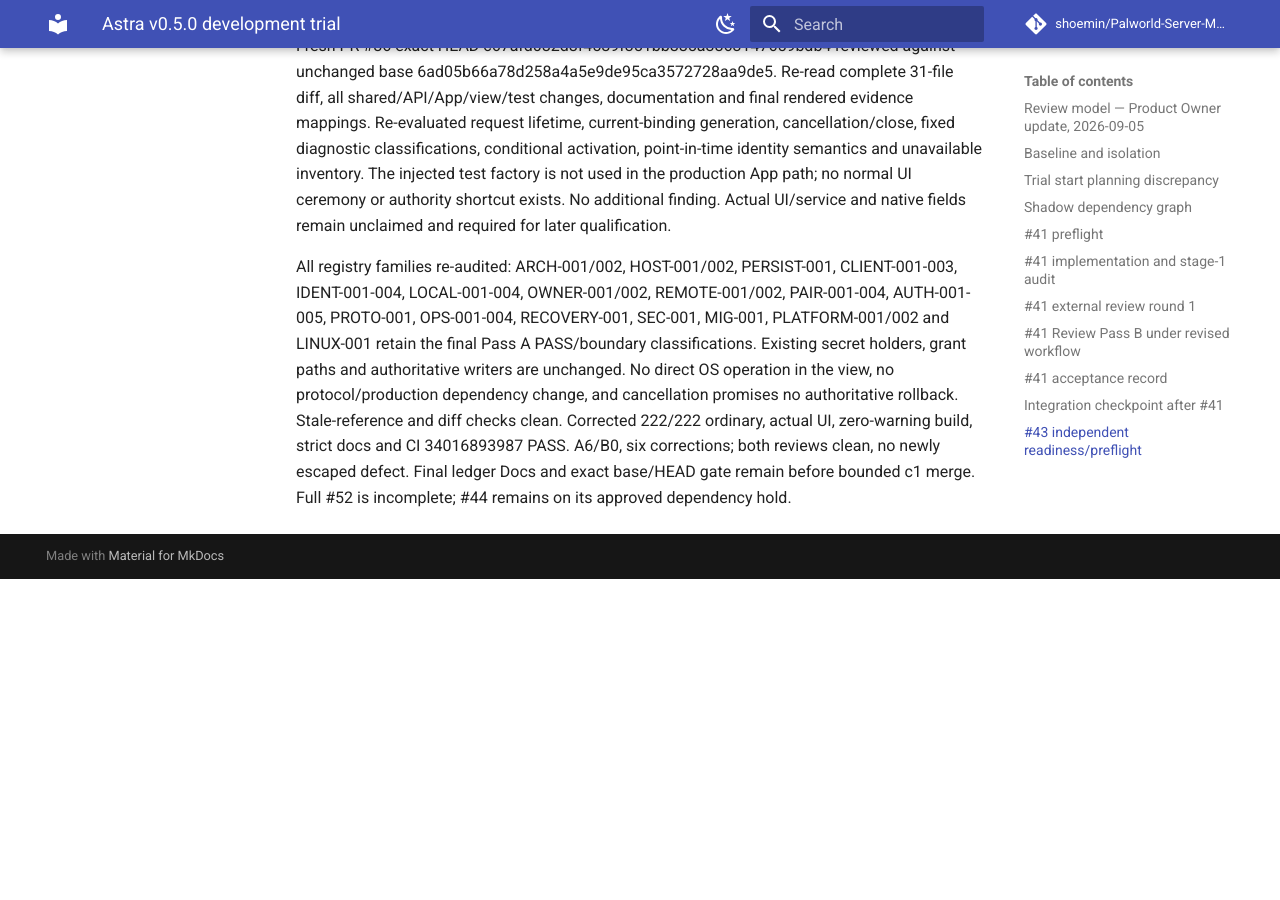
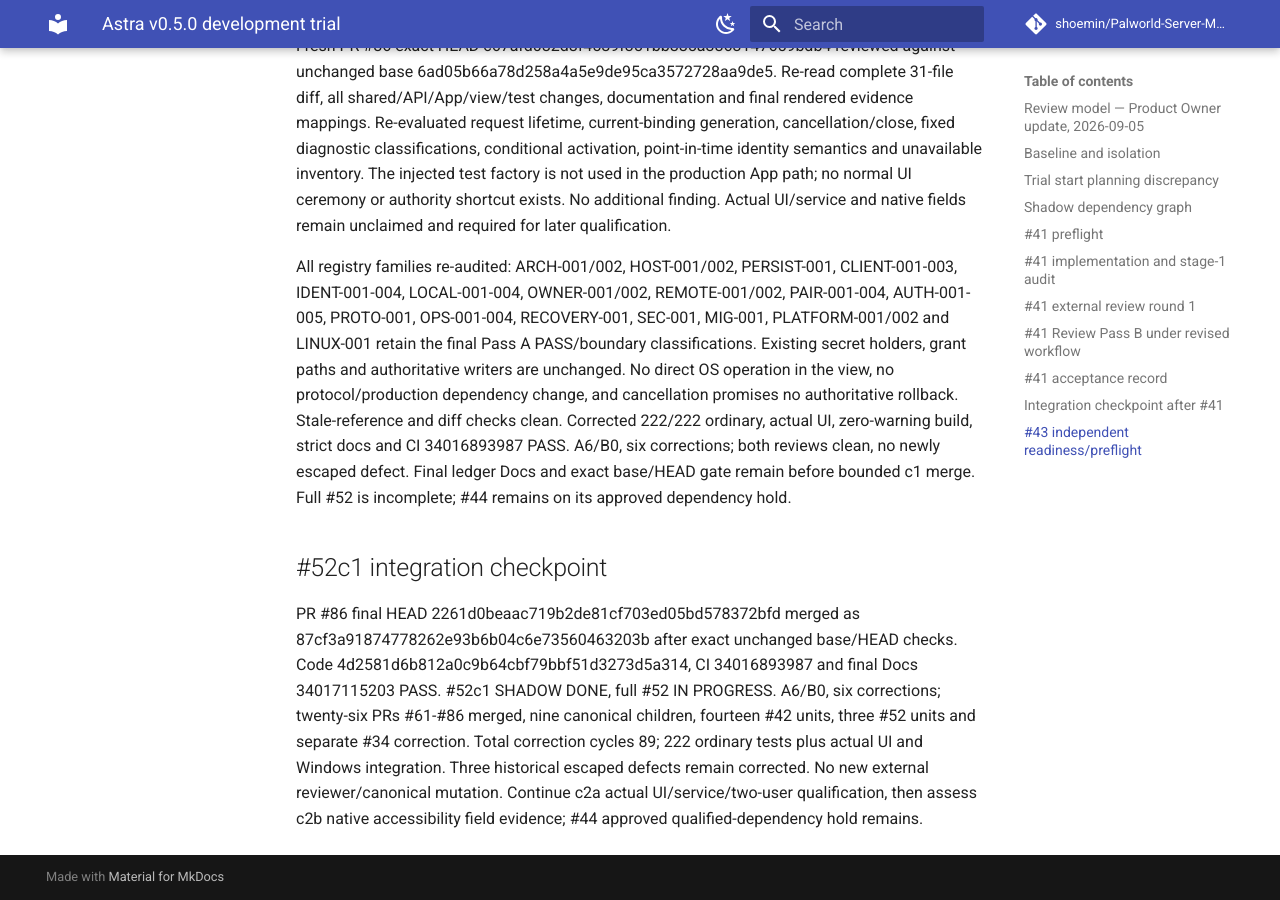
Before and after one commit to shoemin/Palworld-Server-Manager, an MkDocs documentation site: the page built from docs/experiments/astra-v0.5.0-trial.md, in a window 1280 px wide and 900 px high, scrolled down 122107 px. Built offline with MkDocs 1.6.1 and Material for MkDocs 9.7.7, drawn with Linux system fonts in a browser that asks for light colours; comment, search, counter and statistics services are not loaded; before the commit the page ends 122686 px from its top, so only the background shows below that.

```diff
--- a/docs/experiments/astra-v0.5.0-trial.md
+++ b/docs/experiments/astra-v0.5.0-trial.md
@@ -1310,3 +1310,7 @@ Corrected code 4d2581d6b812a0c9b64cbf79bbf51d3273d5a314 passes local zero-warnin
 Fresh PR #86 exact HEAD c67afd082d8f4589f351bb885a3863147659bdb4 reviewed against unchanged base 6ad05b66a78d258a4a5e9de95ca3572728aa9de5. Re-read complete 31-file diff, all shared/API/App/view/test changes, documentation and final rendered evidence mappings. Re-evaluated request lifetime, current-binding generation, cancellation/close, fixed diagnostic classifications, conditional activation, point-in-time identity semantics and unavailable inventory. The injected test factory is not used in the production App path; no normal UI ceremony or authority shortcut exists. No additional finding. Actual UI/service and native fields remain unclaimed and required for later qualification.
 
 All registry families re-audited: ARCH-001/002, HOST-001/002, PERSIST-001, CLIENT-001-003, IDENT-001-004, LOCAL-001-004, OWNER-001/002, REMOTE-001/002, PAIR-001-004, AUTH-001-005, PROTO-001, OPS-001-004, RECOVERY-001, SEC-001, MIG-001, PLATFORM-001/002 and LINUX-001 retain the final Pass A PASS/boundary classifications. Existing secret holders, grant paths and authoritative writers are unchanged. No direct OS operation in the view, no protocol/production dependency change, and cancellation promises no authoritative rollback. Stale-reference and diff checks clean. Corrected 222/222 ordinary, actual UI, zero-warning build, strict docs and CI 34016893987 PASS. A6/B0, six corrections; both reviews clean, no newly escaped defect. Final ledger Docs and exact base/HEAD gate remain before bounded c1 merge. Full #52 is incomplete; #44 remains on its approved dependency hold.
+
+## #52c1 integration checkpoint
+
+PR #86 final HEAD 2261d0beaac719b2de81cf703ed05bd578372bfd merged as 87cf3a91874778262e93b6b04c6e73560463203b after exact unchanged base/HEAD checks. Code 4d2581d6b812a0c9b64cbf79bbf51d3273d5a314, CI 34016893987 and final Docs 34017115203 PASS. #52c1 SHADOW DONE, full #52 IN PROGRESS. A6/B0, six corrections; twenty-six PRs #61-#86 merged, nine canonical children, fourteen #42 units, three #52 units and separate #34 correction. Total correction cycles 89; 222 ordinary tests plus actual UI and Windows integration. Three historical escaped defects remain corrected. No new external reviewer/canonical mutation. Continue c2a actual UI/service/two-user qualification, then assess c2b native accessibility field evidence; #44 approved qualified-dependency hold remains.
```
